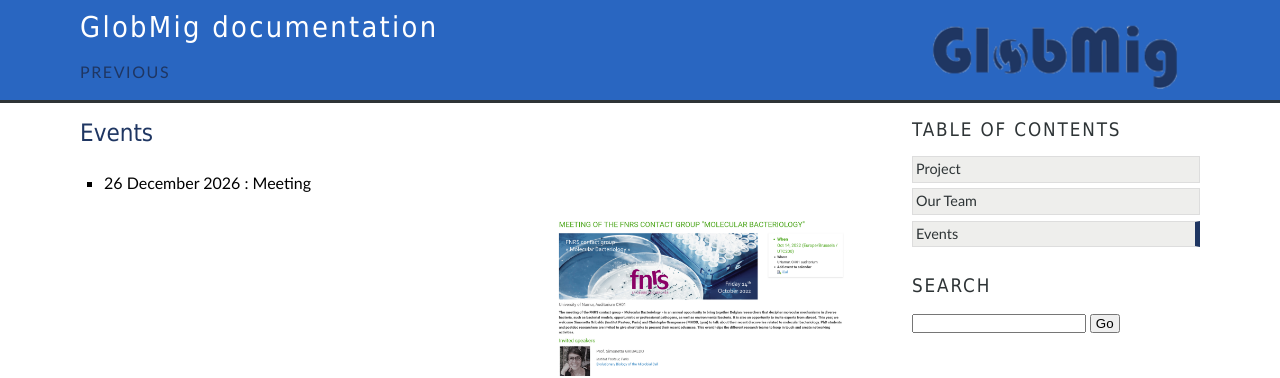
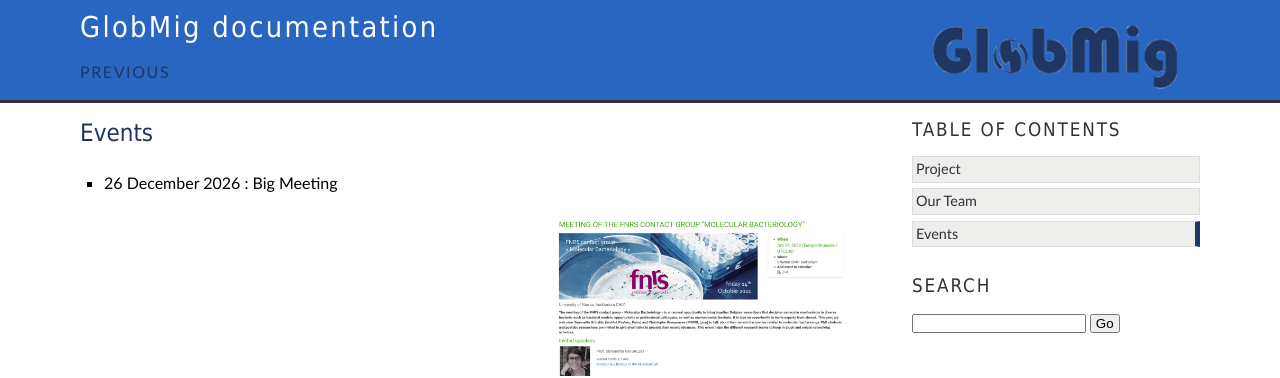
Before and after one commit to pschaus/GlobMigWeb, a Sphinx documentation site: the page built from doc/events.rst, in a window 1280 px wide. Shown: the top 378 px of the page. Built offline with Sphinx 7.4.7, drawn with Linux system fonts in a browser that asks for light colours.

```diff
--- a/doc/events.rst
+++ b/doc/events.rst
@@ -6,7 +6,7 @@ Events
    <br />
 
 
-* 26 December 2026 : Meeting
+* 26 December 2026 : Big Meeting
 
 .. image:: _static/example_meeting.png
   :height: 200
```
